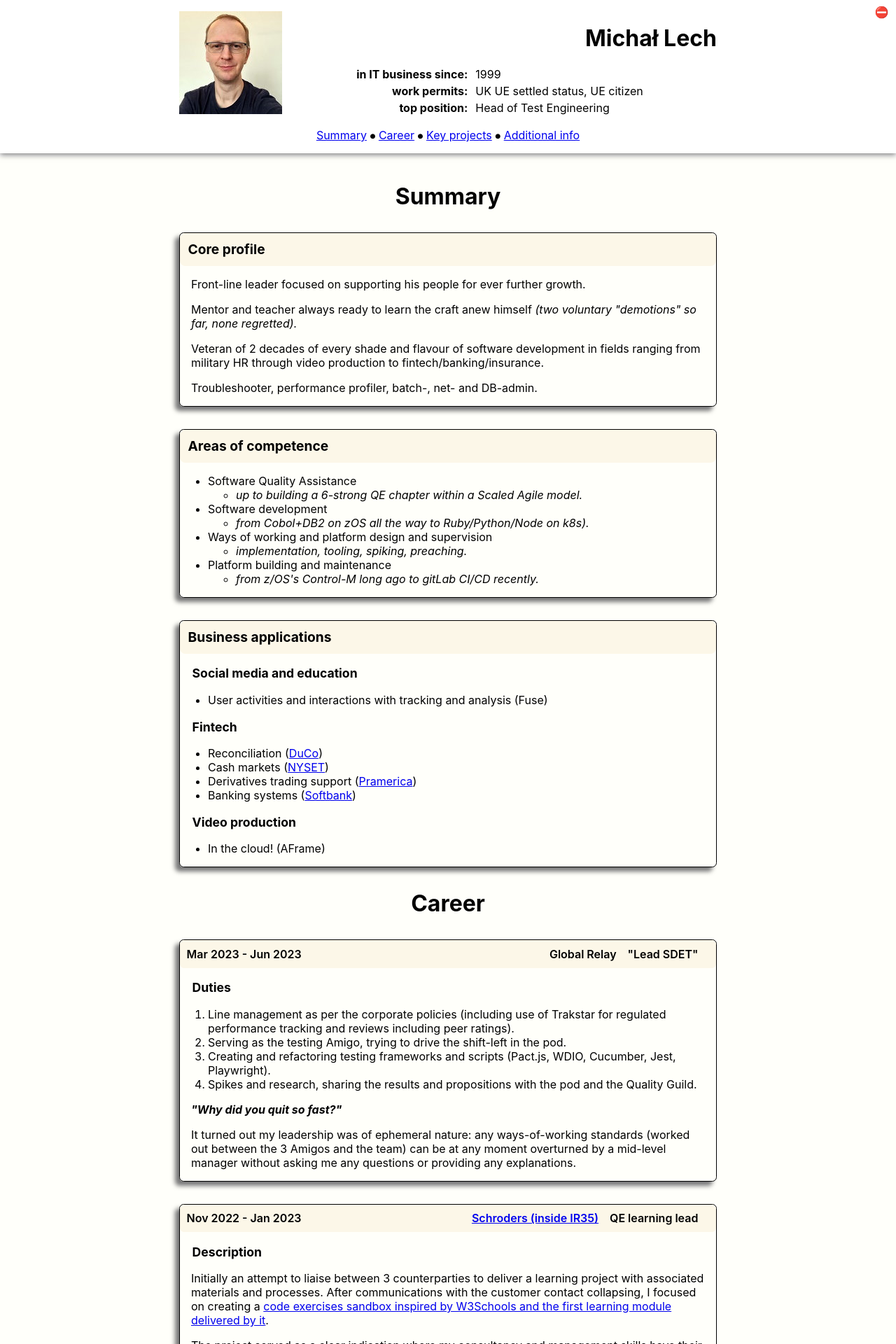
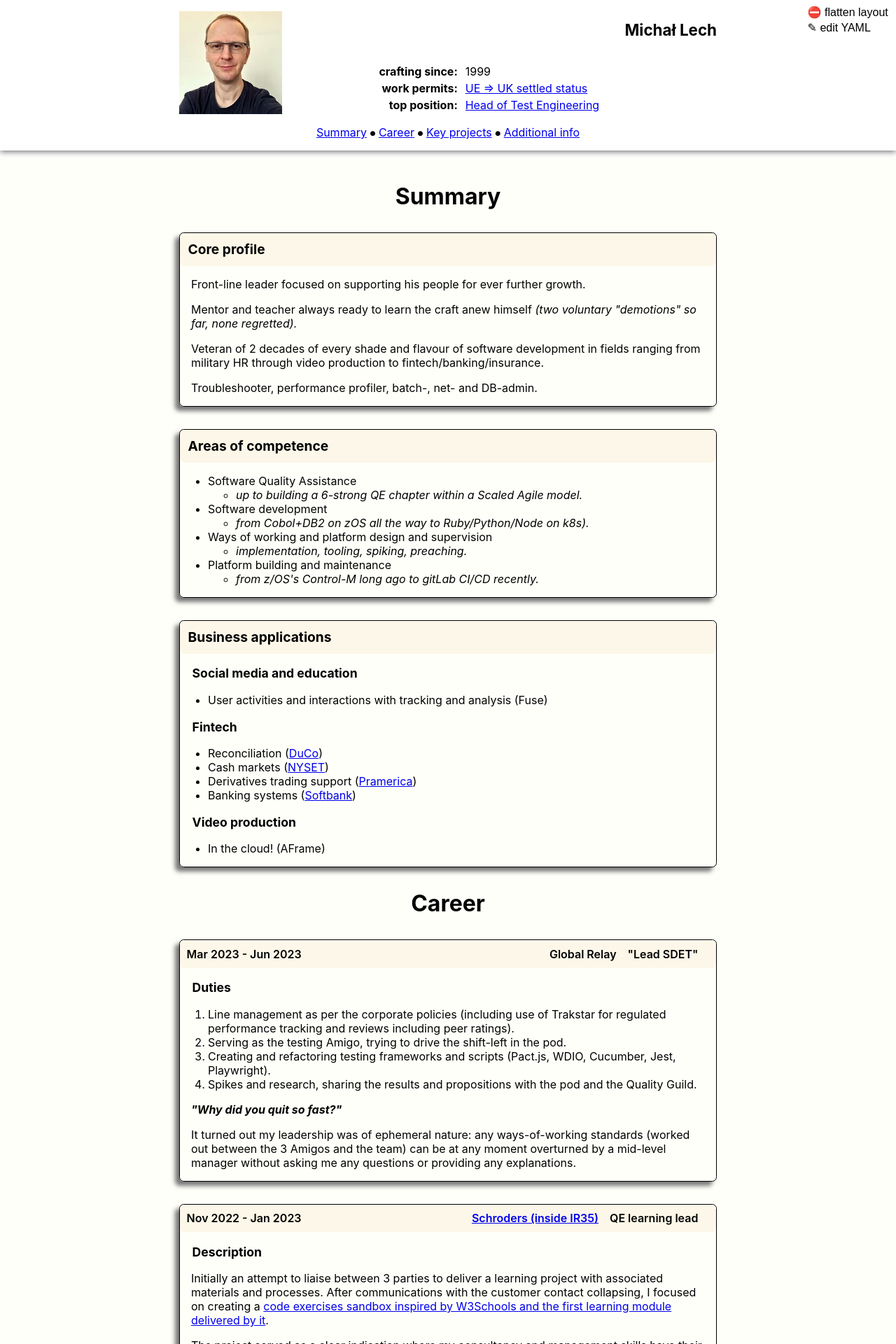
Before and after one commit to akseiya/cvml, a React (Create React App) app in the folder tsx/: page / in a window 1280 px wide. Shown: the top 1920 px of the page at 70% size. Built offline with nearby package versions, Linux system fonts and the light colour scheme.

Commit message:
YAML editor as a textarea and a button, some explanations added into the authors resume source

```diff
--- a/tsx/public/AuthorsResume.yaml
+++ b/tsx/public/AuthorsResume.yaml
@@ -1,11 +1,22 @@
+# The code currently tries to render the main sections in the order present
+# in this YAML (name, fundamentals, summary, career, extras), except the
+# base64-encoded photo which due to the size is dumped at the end.
+
 name: Michał Lech
 fundamentals:
-  in IT business since: 1999
-  work permits:
-    - UK UE settled status
-    - UE citizen
-  top position: Head of Test Engineering
+  # These can actually be any header/content pairs with plain text headers
+  # and Markdown content, just bear in mind that a long header or content
+  # can overflow lines and interfere with the header's fixed (non-scrolling)
+  # positioning.
+  crafting since: '1999' # Without conversion, the CV won't render.
+  work permits: |-
+    [UE ⇒ UK settled status](https://www.gov.uk/government/publications/eu-settlement-scheme-introduction-for-employers/eu-settlement-scheme-introduction-for-employers)
+  top position: |-
+    [Head of Test Engineering](#career-fuse)
 summary:
+  # This is supposed to be a freeform introduction, that is the list of items
+  # will be rendered as provided here - that is any plain text headers can
+  # be used instead of "Core profile" etc.
   - Core profile: |-
       Front-line leader focused on supporting his people for ever further growth.
 
@@ -39,6 +50,10 @@ summary:
       # Video production
         *   In the cloud! (AFrame)
 
+# Job history items have flex headers while ReactMarkdown wants to use <p>-s,
+# hence the {company: {name: xxx, link: yyy}} structure used instead of
+# allowing Markdown links like in `fundamentals`
+
 career:
   title: Career
   jobs:
@@ -47,7 +62,7 @@ career:
       to: 2023-06-30
       company:
         name: Global Relay
-        location: London
+        location: London # Currently not used.
       position:
         name: '"Lead SDET"'
       description: |-
@@ -80,15 +95,15 @@ career:
       description: |-
         # Description
 
-        Initially an attempt to liaise between 3 counterparties to deliver
+        Initially an attempt to liaise between 3 parties to deliver
         a learning project with associated materials and processes. After
         communications with the customer contact collapsing, I focused on
         creating a [code exercises sandbox inspired by W3Schools and the first
         learning module delivered by it](#the_w3schools_wannabe).
 
         The project served as a clear indication where my consultancy and management
-        skills have their limits. That is: I don't really function well when completely
-        exposed on all sides with a high-difficulty "partner" on each side. I need
+        skills have their limits. That is: I don't really function well as an
+        unsupported hub with high-difficulty partners on all sides. I need
         at least one solid wall to put my back against.
 
     - id: athena
@@ -343,6 +358,10 @@ career:
           * *using a FoxPro app and a holidays tracking app of my own (Borland Vision)*;
         * support for soldiers distribution after initial training (military HR).
 
+# Just like "Summary", this is a free-form series of blocks.
+# For now, the navbar generation is hardcoded to use this, so think
+# of at least one project to describe.
+
 projects:
   - CVML: |-
       This resume is a YAML document rendered with React.
@@ -409,6 +428,8 @@ projects:
           mappings of messages, fields and logical conditions;
         * scans current message routing configuration (XML) and simulates proper routing
         * compares resulting data streams and reports items lost, modified and unexpected.
+
+# Again, a free-form series of blocks.
 
 extras:
 
--- a/tsx/src/App.css
+++ b/tsx/src/App.css
@@ -6,8 +6,6 @@
 #root {
   height: 100vh;
 }
-
-/* body { background-color: bisque ;} */
 
 .resume-root {
   position: relative;
@@ -29,6 +27,7 @@
   content: ' ⦁ ';
 }
 
+/* Do not show switchbox in print.*/
 .switchbox {
   display: none;
 }
@@ -59,8 +58,25 @@
   .rich .switchbox:hover {
     width: 7.4em;
   }
+
+  a.switchbox:nth-of-type(2) {
+    top: 1.9em;
+  }
 }
 
+
+/* On touch devices, always show the layout switcher unfolded
+and let it scroll out of view */
+@media (hover: none) {
+  .switchbox {
+    position: absolute;
+    width: 9.6em;
+  }
+
+  .rich .switchbox {
+    width: 7.4em;
+  }
+}
 
 .resume-root > main {
   margin: 0 auto;
@@ -68,6 +84,7 @@
   padding-bottom: 2em;
 }
 
+/* On horizontally held phones, let the header scroll out */
 @media screen and (min-height: 720px) {
   .resume-root.rich > main {
     margin-top: 14em;
--- a/tsx/src/App.tsx
+++ b/tsx/src/App.tsx
@@ -1,3 +1,4 @@
+/* eslint-disable react/jsx-props-no-spreading */
 /* eslint-disable react/jsx-no-bind */
 import './App.css';
 import './App.mainblocks.css';
@@ -8,12 +9,18 @@ import Career from './Career';
 import CVHeader from './CVHeader';
 import { renderSummaryItem } from './Summary';
 import { resume } from './utils/Resume';
+import YAMLEditor from './YAMLEditor';
 
 export default function App() {
   const [currentResume, setCurrentResume] = resume.useState();
   const [flatLayout, setFlatLayout] = useState(false);
+  const [editorActive, setEditorActive] = useState(false);
   const flipLayout = () => {
     setFlatLayout(!flatLayout);
+  };
+
+  const applyYAML = (YAML: string) => {
+    resume.loadData(YAML, setCurrentResume);
   };
 
   useEffect(() => {
@@ -42,6 +49,10 @@ export default function App() {
   if(!currentResume.career) return (<div/>);
   document.title = `Resume: ${currentResume.name}`;
 
+  if(editorActive) return (
+    <YAMLEditor {...{currentResume, applyYAML, setEditorActive}}/>
+  );
+
   return (
     <div className={'resume-root' + (flatLayout ? '' : ' rich')}>
       <div className="pagetop">
@@ -49,6 +60,9 @@ export default function App() {
         {navBar()}
         <a className="switchbox" onClick={flipLayout}>
           {switchText}
+        </a>
+        <a className="switchbox" onClick={() => setEditorActive(true)}>
+        ✎ edit YAML
         </a>
       </div>
       <main>
--- a/tsx/src/CVHeader.css
+++ b/tsx/src/CVHeader.css
@@ -11,18 +11,19 @@
   }
 }
 
-@media screen and (min-height: 720px) {
+@media screen and (min-height: 720px) and (min-width: 768px){
   .rich .pagetop {
     position: fixed;
   }
 }
 
 .pagetop header header {
-  font-size: 2em;
+  font-size: 1.4em;
   font-weight: bold;
   text-align: right;
   flex-grow: 2;
   margin: 0.6em 0;
+  height: 2em;
 }
 
 .resume-root > * > header {
@@ -59,3 +60,7 @@
   text-align: right;
   padding-right: 0.5em;
 }
+
+.pagetop table p {
+  margin: 0;
+}
--- a/tsx/src/CVHeader.tsx
+++ b/tsx/src/CVHeader.tsx
@@ -1,6 +1,7 @@
 import './CVHeader.css';
 
 import React from 'react';
+import ReactMarkdown from 'react-markdown';
 
 import { jcon } from './utils/debug';
 import { resume, YAMLResume } from './utils/Resume';
@@ -12,18 +13,17 @@ export default function CVHeader(props: { currentResume: YAMLResume }) {
     return <header />;
   }
   const core = currentResume.fundamentals;
-  type CoreLine = [string, string | string[]];
+  type CoreLine = [string, string];
   const coreLine = (pair: CoreLine) => {
     const [key, value] = pair;
     return (
       <tr key={key}>
         <th>{key}:</th>
-        <td>{Array.isArray(value) ? value.join(', ') : value}</td>
+        <td><ReactMarkdown>{value}</ReactMarkdown></td>
       </tr>
     );
   };
   const coreTable = Object.entries(core).map(coreLine);
-  jcon(resume.photoAsBackground(currentResume));
   return (
     <header>
       <div style={resume.photoAsBackground(currentResume)}>&nbsp;</div>
--- /dev/null
+++ b/tsx/src/YAMLEditor.css
@@ -0,0 +1,27 @@
+.yaml-editor {
+    position: absolute;
+    top: 0;
+    bottom: 0;
+    left: 0;
+    right: 0;
+    background-color: bisque;
+}
+
+.yaml-editor button {
+    position: absolute;
+    bottom: 0;
+    left: 0;
+    right: 0;
+    margin: 0 auto 1em auto;
+    width: 5em;
+    height: 2em;
+}
+
+.yaml-editor textarea {
+    position: absolute;
+    top: 1em;
+    bottom: 4em;
+    left: 1em;
+    right: 1em;
+    font-size: 1.2em;
+}
--- /dev/null
+++ b/tsx/src/YAMLEditor.tsx
@@ -0,0 +1,31 @@
+/* eslint-disable react/jsx-no-bind */
+import './YAMLEditor.css';
+
+import React from 'react';
+
+import { YAMLResume } from './utils/Resume';
+
+export type YAMLEditorProps = {
+  currentResume: YAMLResume,
+  applyYAML: (YAML: string) => void,
+  setEditorActive: React.Dispatch<React.SetStateAction<boolean>>
+};
+
+export default function YAMLEditor(props: YAMLEditorProps) {
+  const {
+    currentResume,
+    applyYAML,
+    setEditorActive
+  } = props;
+  const applyAndExit = () => {
+    const newYAML = document.getElementsByTagName('textarea')[0].value;
+    applyYAML(newYAML);
+    setEditorActive(false);
+  };
+  return (
+    <div className='yaml-editor'>
+      <textarea defaultValue={currentResume.source}/>
+      <button onClick={applyAndExit} type="button">Apply</button>
+    </div>
+  );
+}
--- a/tsx/src/utils/Resume.ts
+++ b/tsx/src/utils/Resume.ts
@@ -16,7 +16,7 @@ export interface YAMLResume {
   photo?: ResumePhoto;
   name: string;
   fundamentals: {
-    [key: string]: string | string[];
+    [key: string]: string;
   };
   summary: SummaryItem[];
   projects: SummaryItem[];
@@ -32,15 +32,20 @@ type ResumeStateSetter = React.Dispatch<
   React.SetStateAction<YAMLResume>
 >;
 
+const loadData = (data: string, setState?: ResumeStateSetter) => {
+  const structure = YAML.parse(data);
+  structure.source = data;
+  if (setState) setState(structure);
+  return structure;
+};
+
 export const resume = {
+  loadData,
   loadStaticDefault: async (
     setState?: ResumeStateSetter
   ): Promise<YAMLResume> => {
     const { data } = await httpClient.getDefaultCV();
-    const structure = YAML.parse(data);
-    structure.source = data;
-    if (setState) setState(structure);
-    return structure;
+    return loadData(data, setState);
   },
   photoAsBackground: (structure: YAMLResume): React.CSSProperties => ({
     ...(structure.photo
```
